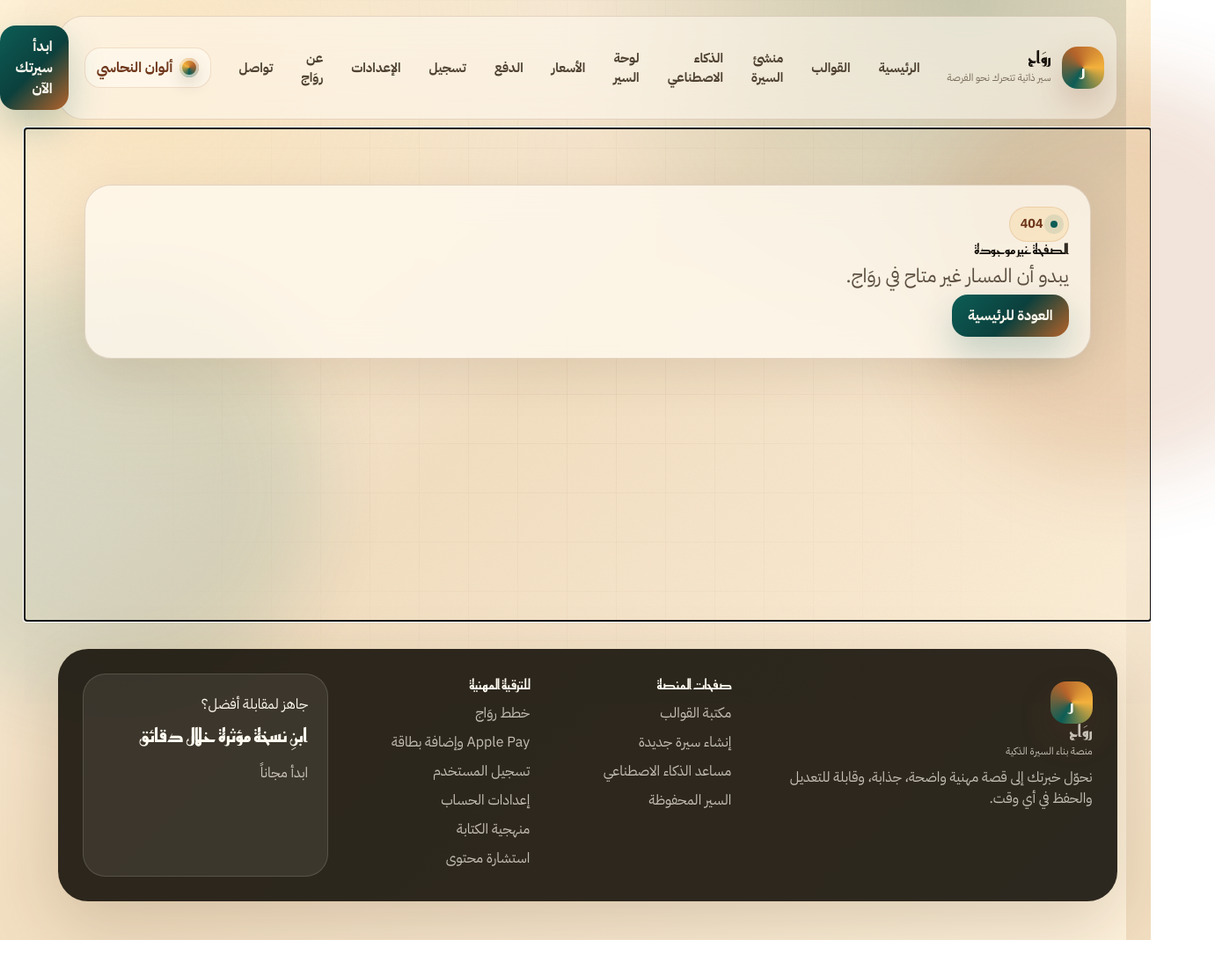
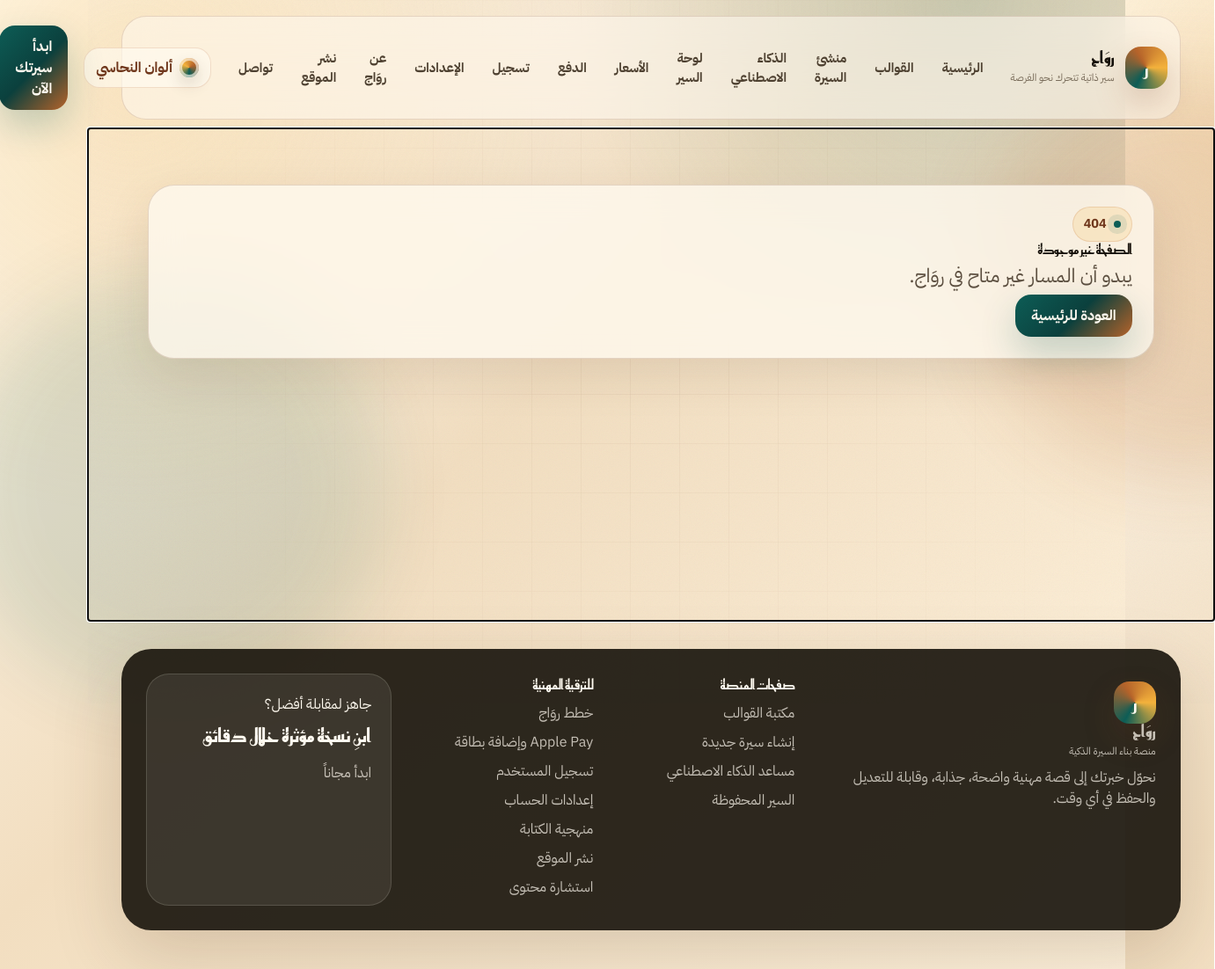
Before and after one commit to KarimWajihKMW/---------------------------1780339878109-y21wdmvn-ccurj3, a website: page index.html in a window 1280 px wide. Shown: the whole page at 88% size, 1381 px wide, since content can reach past the window. Before the commit the page ends 1069 px from the top, so only its background shows below. Drawn offline with nearby package versions, Linux system fonts and the light colour scheme.

Commit message:
feat: اضافة علامة تبويب نشر الموقع

```diff
--- a/index.html
+++ b/index.html
@@ -39,6 +39,7 @@
         <a href="/auth" id="authNavLink" data-link>تسجيل</a>
         <a href="/settings" data-link>الإعدادات</a>
         <a href="/about" data-link>عن روَاج</a>
+        <a href="/deploy" data-link>نشر الموقع</a>
         <a href="/contact" data-link>تواصل</a>
       </div>
       <button class="theme-toggle" id="themeToggle" type="button" aria-label="تغيير ألوان القالب">
@@ -74,6 +75,7 @@
         <a href="/auth" data-link>تسجيل المستخدم</a>
         <a href="/settings" data-link>إعدادات الحساب</a>
         <a href="/about" data-link>منهجية الكتابة</a>
+        <a href="/deploy" data-link>نشر الموقع</a>
         <a href="/contact" data-link>استشارة محتوى</a>
       </div>
       <div class="footer-card">
```
